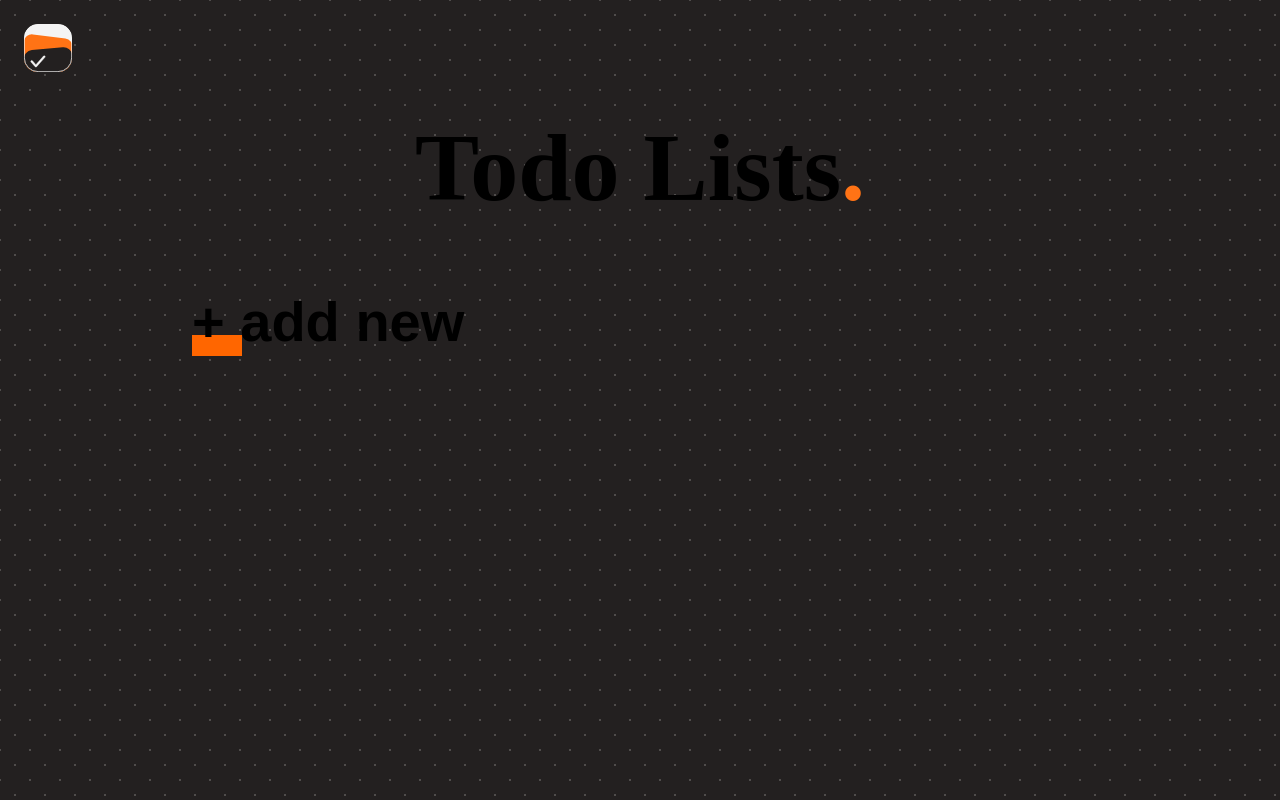
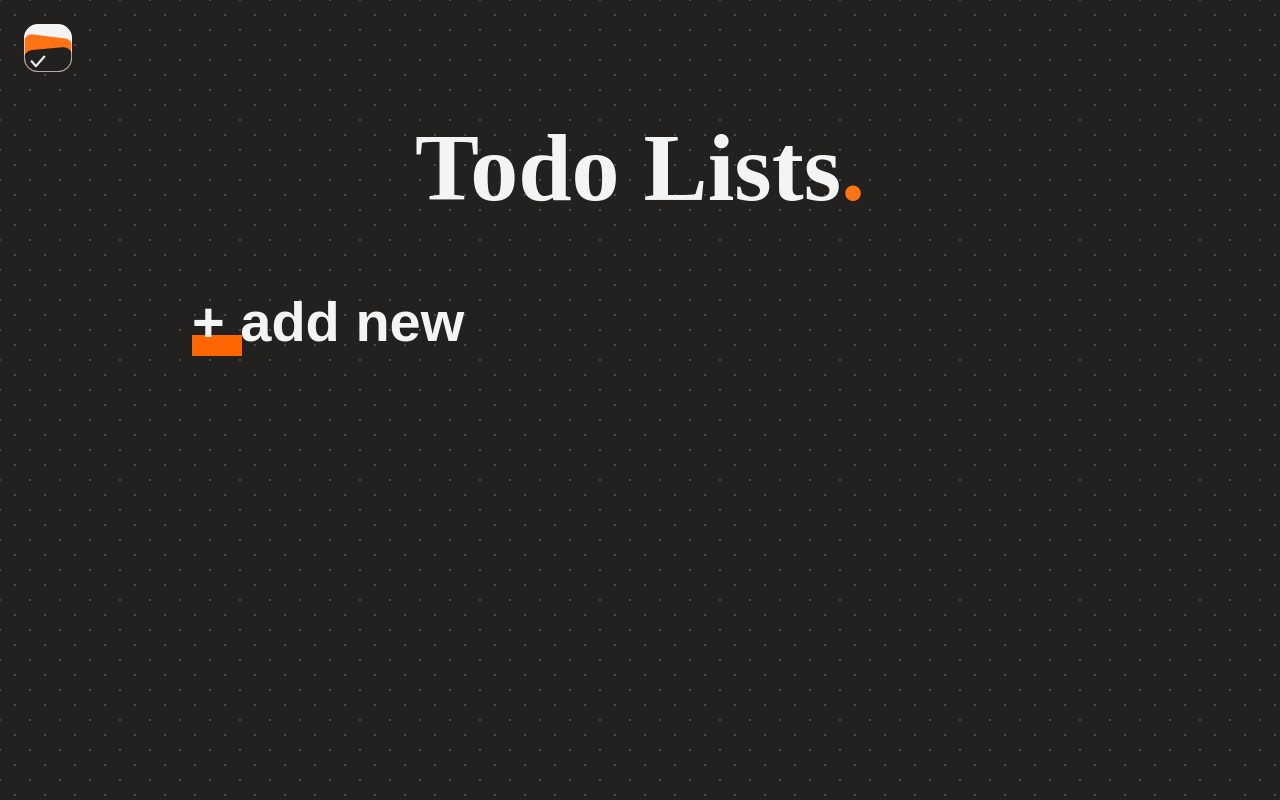
Before and after one commit to talhabytheway/TodoListApp, a React (Vite) app: page / in a window 1280 px wide. Built offline with nearby package versions, Linux system fonts and the light colour scheme; a web font is replaced by a local one.

Commit message:
Update text color

```diff
--- a/src/App.jsx
+++ b/src/App.jsx
@@ -13,7 +13,7 @@ const persistor = persistStore(store);
 
 function App() {
   return (
-    <div className="pattern app relative font-st">
+    <div className="pattern app relative font-st text-[#F4F4F4]">
       <Provider store={store}>
         <PersistGate loading={null} persistor={persistor}>
           <BrowserRouter>
```
